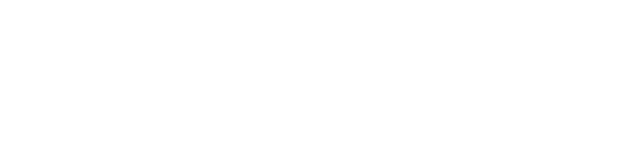
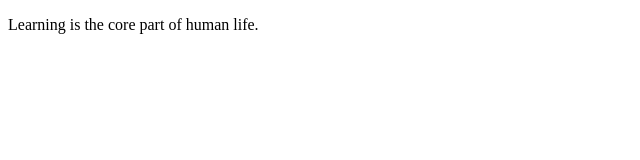
Before and after one commit to Nehueiy/DEMO, a plain HTML site: page feature-1.html in a window 1280 px wide. Shown: the whole page, without its empty margins (0-640 px from the left). Drawn offline with Linux system fonts and the light colour scheme.

Commit message:
Update feature-1.html

```diff
--- a/feature-1.html
+++ b/feature-1.html
@@ -6,6 +6,6 @@
     <title>Feature 1 Changes!</title>
 </head>
 <body>
-
+   <p> Learning is the core part of human life.</p>
 </body>
 </html>
```
